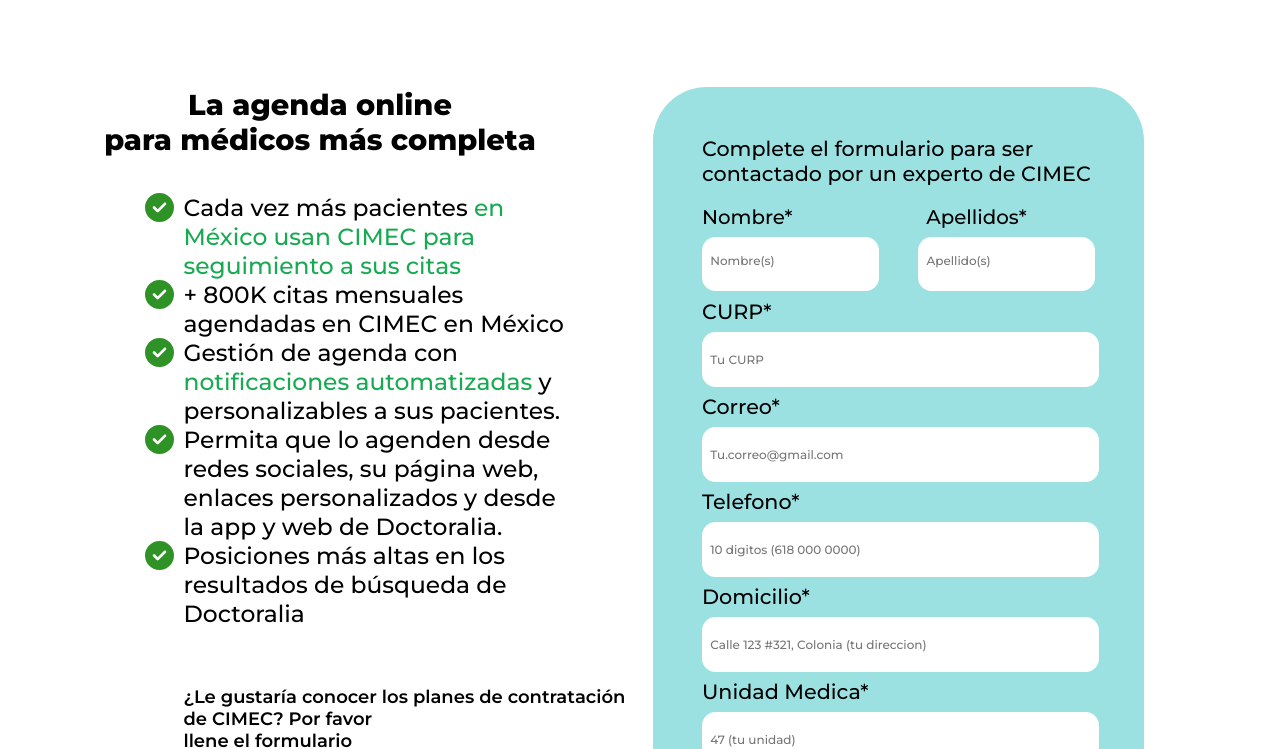
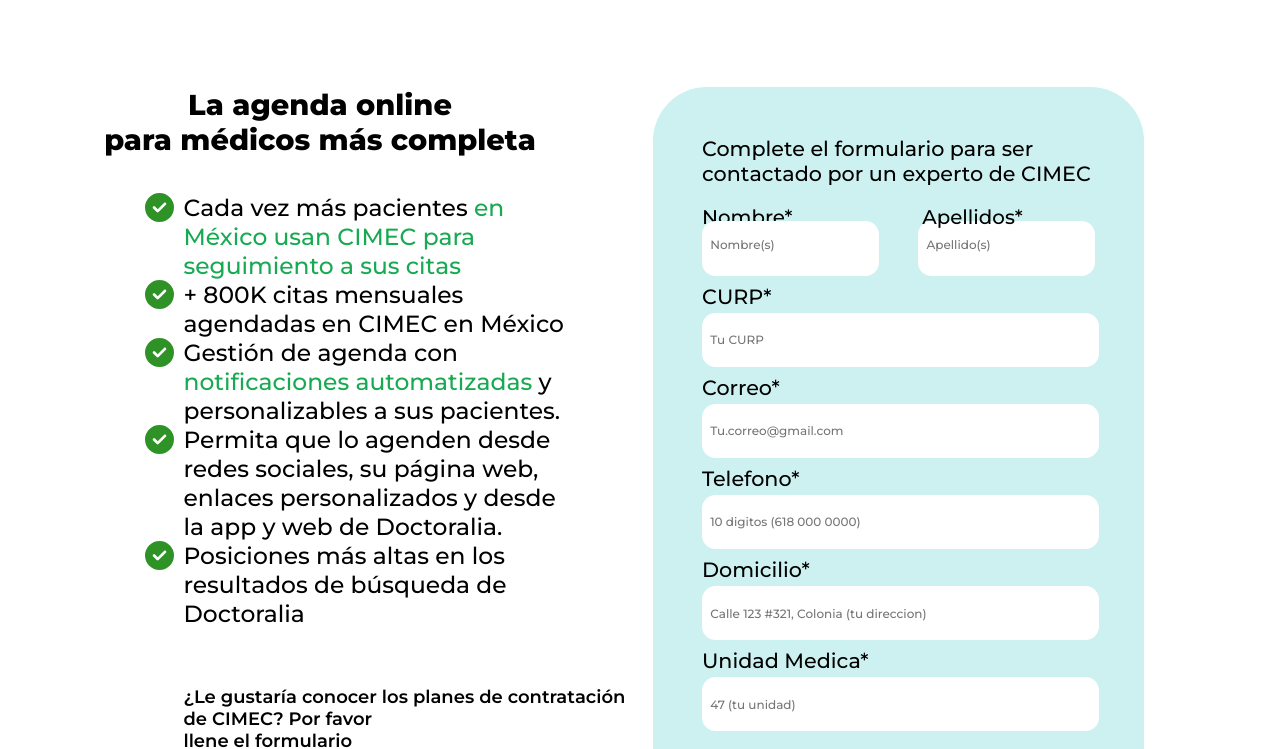
Before and after one commit to BlackFreshMint/citas_med, a PHP site: page /preag.html in a window 1280 px wide. Shown: the top 749 px of the page. Run offline with PHP 8.4, Linux system fonts and the light colour scheme.

Commit message:
small improvements

```diff
--- a/css/styles.css
+++ b/css/styles.css
@@ -122,7 +122,7 @@ em {
 }
 
 .c {
-    background-color: rgba(7, 179, 179, 0.4);
+    background-color: rgba(7, 179, 179, 0.2);
     border-radius: 60px;
     display: flex;
     flex-direction: column;
--- a/preag.html
+++ b/preag.html
@@ -54,10 +54,10 @@
 
                 <form style="display: flex; flex-direction: column; width: 80%; margin-left: 10%; margin-bottom: 2%;">
 
-                    <div style="display: flex; flex-direction: row;">
+                    <div style="display: flex; flex-direction: row; margin-bottom: -4%;">
 
                         <p class="m_title" style="font-size:22px ;">Nombre*</p>
-                        <p class="m_title" style="font-size:22px; margin-left: 34%;">Apellidos*</p>
+                        <p class="m_title" style="font-size:22px; position:relative; left: 33%;">Apellidos*</p>
 
                     </div>
 
@@ -68,19 +68,19 @@
 
                     </div>
 
-                    <p class="m_title">CURP*</p>
+                    <p class="m_title" style="margin-bottom: -1%;">CURP*</p>
                     <input class="input_rl" type="text" placeholder="  Tu CURP">
 
-                    <p class="m_title">Correo*</p>
+                    <p class="m_title" style="margin-bottom: -1%;">Correo*</p>
                     <input class="input_rl" type="text" placeholder="  Tu.correo@gmail.com">
 
-                    <p class="m_title">Telefono*</p>
+                    <p class="m_title" style="margin-bottom: -1%;">Telefono*</p>
                     <input class="input_rl" type="text" placeholder="  10 digitos (618 000 0000)">
 
-                    <p class="m_title">Domicilio*</p>
+                    <p class="m_title" style="margin-bottom: -1%;">Domicilio*</p>
                     <input class="input_rl" type="text" placeholder="  Calle 123 #321, Colonia (tu direccion)">
 
-                    <p class="m_title">Unidad Medica*</p>
+                    <p class="m_title" style="margin-bottom: -1%;">Unidad Medica*</p>
                     <input class="input_rl" type="text" placeholder="  47 (tu unidad)">
 
                 </form>
```
